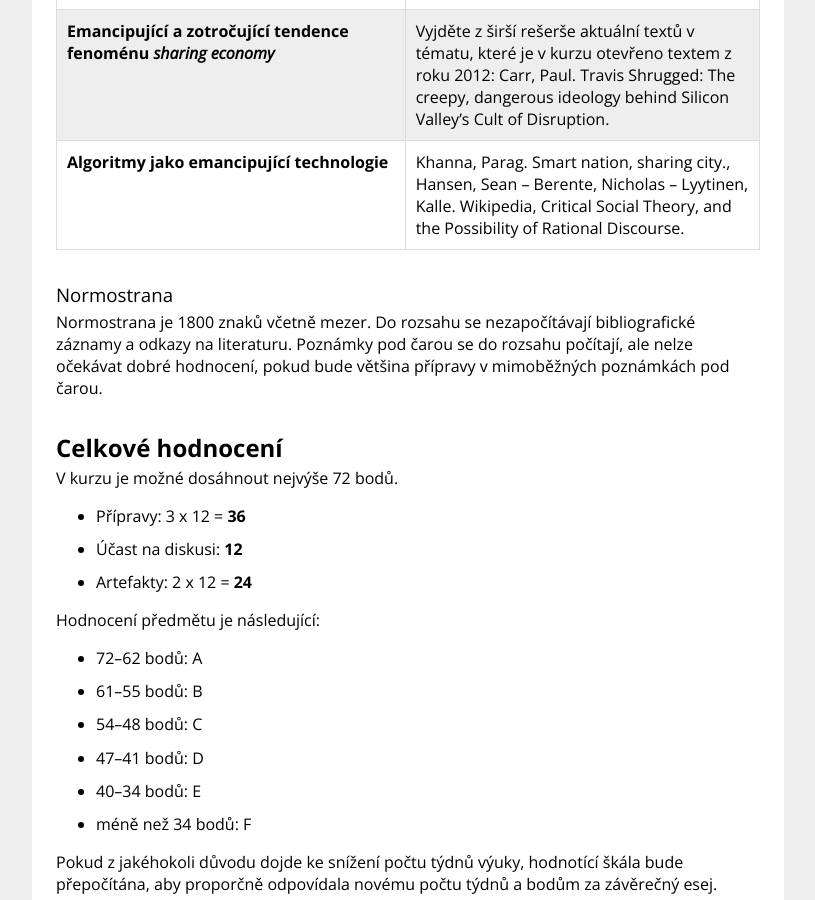
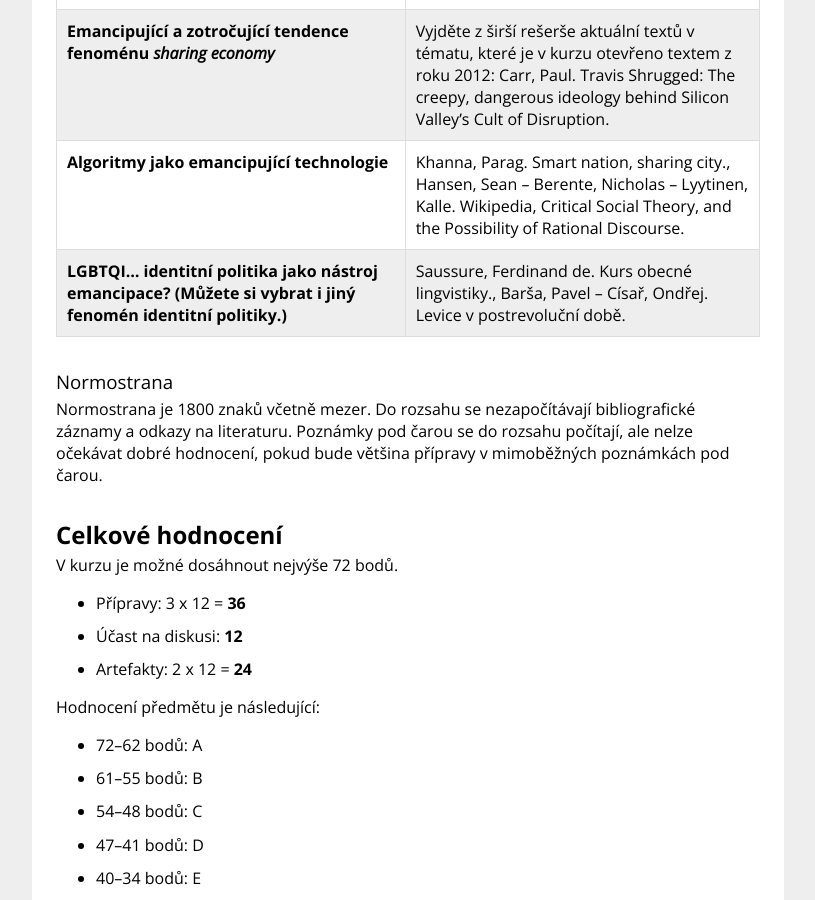
Before and after one commit to jan-martinek/ktai.peerb, a Jekyll site: the page built from assessment.md, in a window 1280 px wide and 900 px high, scrolled down 2791 px. Shown: the whole window, without its empty margins (232-1047 px from the left). Built offline with Jekyll 4.4.1, drawn with Linux system fonts in a browser that asks for light colours.

Commit message:
Added a new essay topic

```diff
--- a/_includes/topics.html
+++ b/_includes/topics.html
@@ -56,5 +56,9 @@
 			<th>Algoritmy jako emancipující technologie</th>
 			<td>Khanna, Parag. Smart nation, sharing city., Hansen, Sean – Berente, Nicholas – Lyytinen, Kalle. Wikipedia, Critical Social Theory, and the Possibility of Rational Discourse.</td>
 		</tr>
+		<tr>
+			<th>LGBTQI… identitní politika jako nástroj emancipace? (Můžete si vybrat i jiný fenomén identitní politiky.)</th>
+			<td>Saussure, Ferdinand de. Kurs obecné lingvistiky., Barša, Pavel – Císař, Ondřej. Levice v postrevoluční době.</td>
+		</tr>
 	</tbody>
 </table>
```
